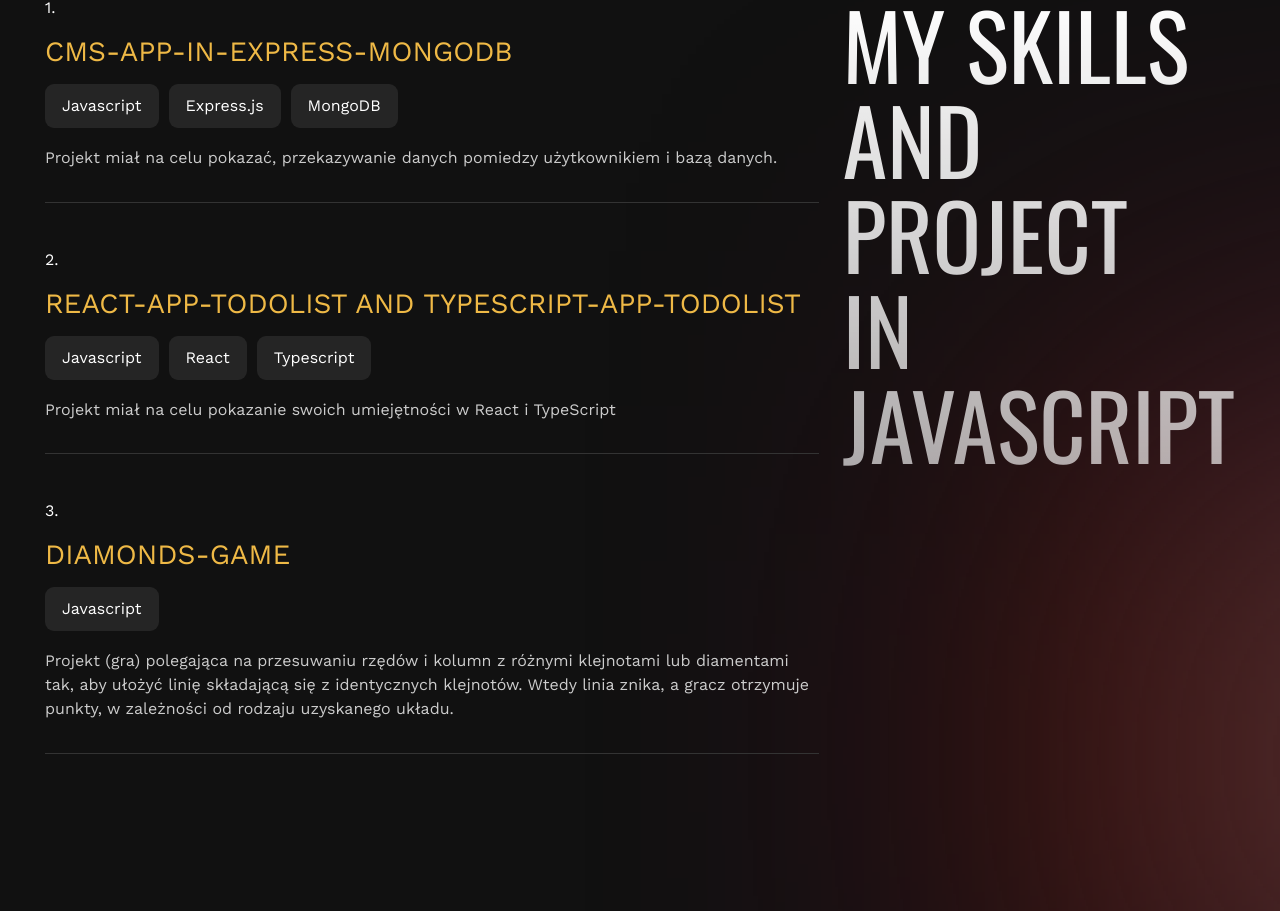
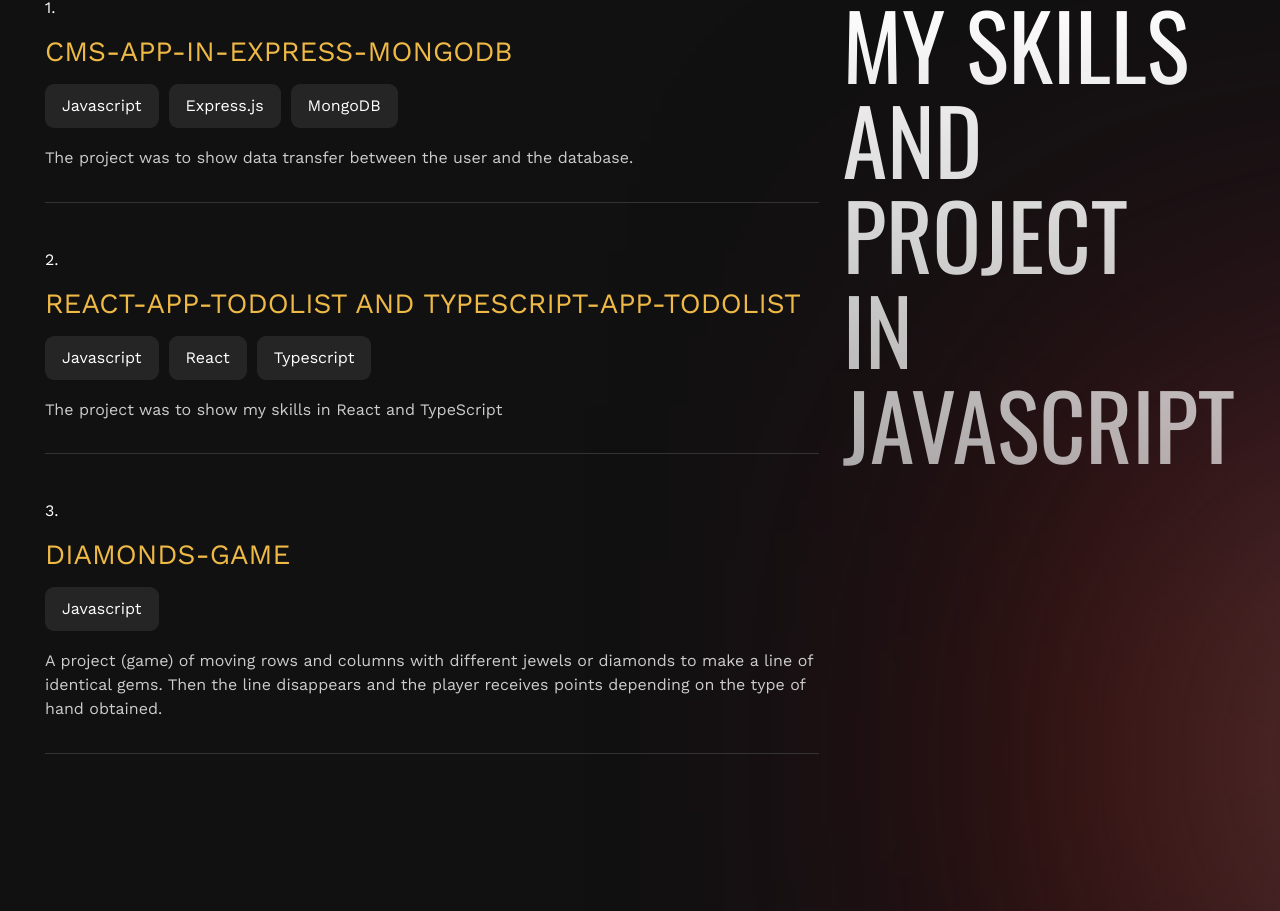
Before and after one commit to L3vix99/Portfolio-Website-with-React, a React (Vite) app: page / in a window 1280 px wide. Shown: the part 1809-2720 px from the top of the page. Built offline with nearby package versions, Linux system fonts and the light colour scheme.

Commit message:
improvement Skills

```diff
--- a/src/components/Skills.jsx
+++ b/src/components/Skills.jsx
@@ -62,7 +62,7 @@ const Skills = () => {
                         <Service
                             num="1"
                             title="CMS-app-in-express-mongodb"
-                            desc="Projekt miał na celu pokazać, przekazywanie danych pomiedzy użytkownikiem i bazą danych."
+                            desc="The project was to show data transfer between the user and the database."
                             data={[
                                 "Javascript",
                                 "Express.js",
@@ -73,7 +73,7 @@ const Skills = () => {
                         <Service
                             num="2"
                             title="React-app-ToDoList and TypeScript-app-ToDoList"
-                            desc="Projekt miał na celu pokazanie swoich umiejętności w React i TypeScript"
+                            desc="The project was to show my skills in React and TypeScript"
                             data={[
                                 "Javascript",
                                 "React",
@@ -84,9 +84,9 @@ const Skills = () => {
                         <Service
                             num="3"
                             title="Diamonds-game"
-                            desc="Projekt (gra) polegająca na przesuwaniu rzędów i kolumn z różnymi klejnotami
-                            lub diamentami tak, aby ułożyć linię składającą się z identycznych klejnotów.
-                            Wtedy linia znika, a gracz otrzymuje punkty, w zależności od rodzaju uzyskanego układu."
+                            desc="A project (game) of moving rows and columns with different jewels
+                            or diamonds to make a line of identical gems.
+                            Then the line disappears and the player receives points depending on the type of hand obtained."
                             data={[
                                 "Javascript",
 
```
